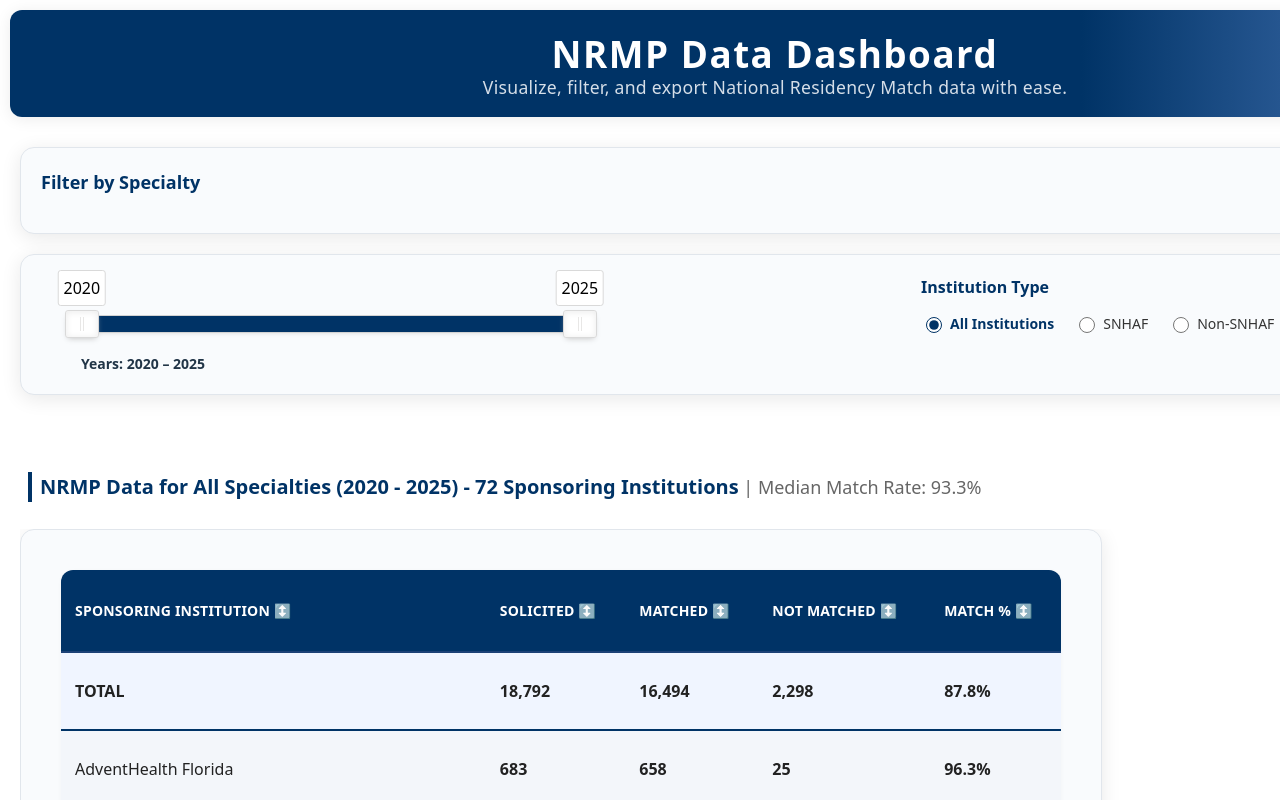
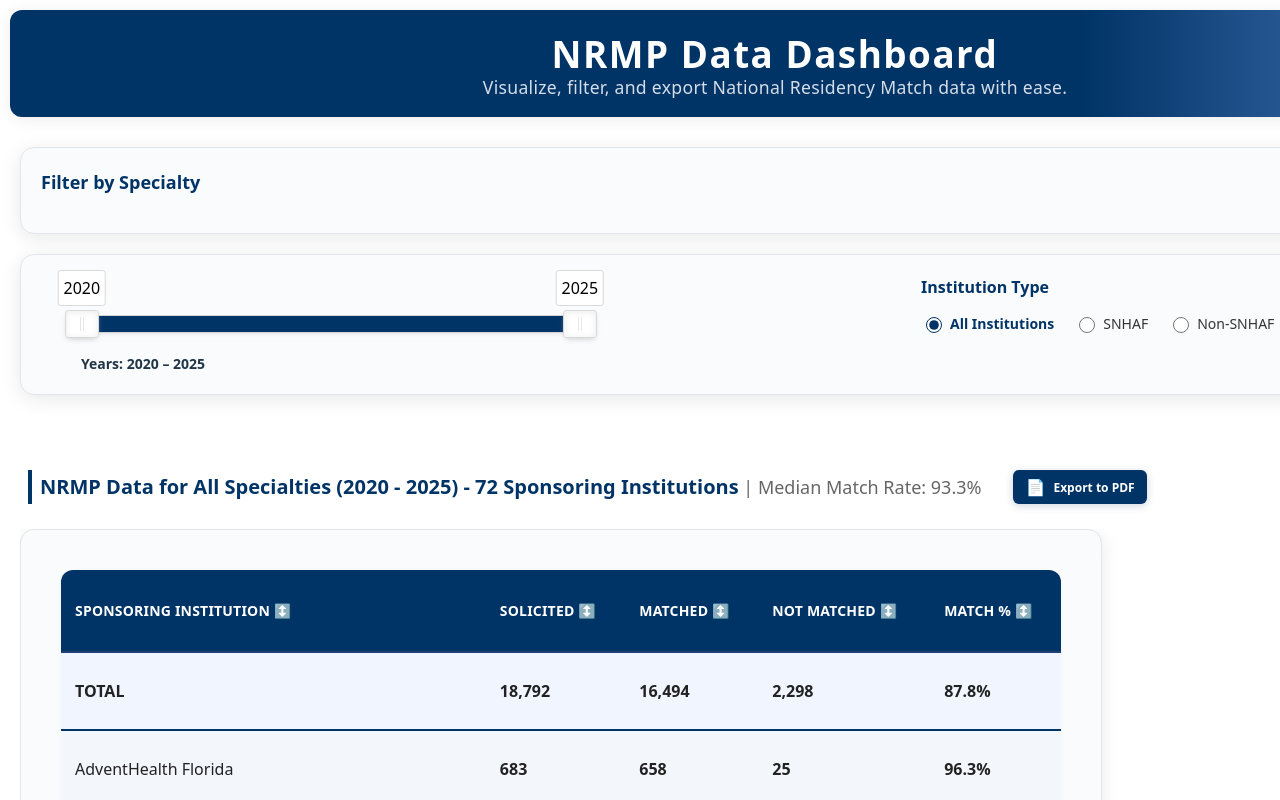
Before and after one commit to flchildrenshospitals/nrmp-dashboard, a React (Vite) app: page / in a window 1280 px wide. Shown: the top 800 px of the page. Built offline with nearby package versions, Linux system fonts and the light colour scheme.

Commit message:
added export to pdf

```diff
--- a/package.json
+++ b/package.json
@@ -13,6 +13,8 @@
   },
   "dependencies": {
     "gh-pages": "^6.3.0",
+    "html2canvas": "^1.4.1",
+    "jspdf": "^3.0.1",
     "nouislider": "^15.8.1",
     "nouislider-react": "^3.4.2",
     "papaparse": "^5.5.3",
--- a/src/components/NRMPTable/NRMPTable.css
+++ b/src/components/NRMPTable/NRMPTable.css
@@ -35,6 +35,16 @@
   margin: 0;
   padding-left: 8px;
   border-left: 4px solid #003366;
+  display: flex;
+  align-items: center;
+  gap: 16px;
+}
+
+.table-title .pdf-export-btn {
+  margin-left: 16px;
+  font-size: 12px;
+  padding: 6px 12px;
+  min-width: 120px;
 }
 
 .median-match-stat {
--- a/src/components/NRMPTable/NRMPTable.jsx
+++ b/src/components/NRMPTable/NRMPTable.jsx
@@ -1,9 +1,11 @@
-import React, { useState } from "react";
+import React, { useState, useRef } from "react";
 import "./NRMPTable.css";
+import PDFExport from "../PDFExport/PDFExport";
 
 export default function NRMPTable({ data, headers, yearRange, selectedSpecialties, snhafFilter, sliderComponent }) {
   const [showYearlyData, setShowYearlyData] = useState(false);
   const [sortConfig, setSortConfig] = useState({ key: null, direction: 'asc' });
+  const summaryTableRef = useRef(null);
 
   if (!data.length) return <div>Loading table...</div>;
 
@@ -180,8 +182,14 @@
       {/* Table Header with Toggle */}
       <div className="table-header-row">
         <h3 className="table-title">
-          NRMP Data for {selectedSpecialties.length === 0 ? "All" : "Selected"} Specialties ({yearRange[0]} - {yearRange[1]}) - {uniqueInstitutionsCount} Sponsoring Institutions
-          <span className="median-match-stat"> | Median Match Rate: {medianMatchPercentage}%</span>
+          <span className="title-text">
+            NRMP Data for {selectedSpecialties.length === 0 ? "All" : "Selected"} Specialties ({yearRange[0]} - {yearRange[1]}) - {uniqueInstitutionsCount} Sponsoring Institutions
+            <span className="median-match-stat"> | Median Match Rate: {medianMatchPercentage}%</span>
+          </span>
+          <PDFExport
+            tableRef={summaryTableRef}
+            filename={`nrmp-summary-${yearRange[0]}-${yearRange[1]}`}
+          />
         </h3>
         <button
           className={`yearly-data-toggle ${showYearlyData ? 'active' : ''}`}
@@ -204,7 +212,7 @@
                 <p>Try selecting different specialties or adjusting the year range.</p>
               </div>
             ) : (
-              <table className="nrmp-table">
+              <table className="nrmp-table" ref={summaryTableRef}>
                 <thead>
                   <tr>
                     {summaryHeaders.map((col) => {
--- /dev/null
+++ b/src/components/PDFExport/PDFExport.css
@@ -0,0 +1,50 @@
+.pdf-export-btn {
+  display: flex;
+  align-items: center;
+  gap: 8px;
+  padding: 8px 16px;
+  background-color: #003366;
+  color: white;
+  border: none;
+  border-radius: 6px;
+  cursor: pointer;
+  font-size: 14px;
+  font-weight: 600;
+  transition: all 0.3s ease;
+  box-shadow: 0 2px 8px rgba(0, 51, 102, 0.2);
+  white-space: nowrap;
+  min-width: 140px;
+  justify-content: center;
+}
+
+.pdf-export-btn:hover:not(:disabled) {
+  background-color: #1c4176;
+  transform: translateY(-1px);
+  box-shadow: 0 4px 12px rgba(0, 51, 102, 0.3);
+}
+
+.pdf-export-btn:disabled {
+  opacity: 0.7;
+  cursor: not-allowed;
+  transform: none;
+}
+
+.export-icon {
+  font-size: 16px;
+  display: inline-block;
+}
+
+.export-spinner {
+  width: 14px;
+  height: 14px;
+  border: 2px solid rgba(255, 255, 255, 0.3);
+  border-top: 2px solid white;
+  border-radius: 50%;
+  animation: spin 1s linear infinite;
+  display: inline-block;
+}
+
+@keyframes spin {
+  0% { transform: rotate(0deg); }
+  100% { transform: rotate(360deg); }
+}
--- /dev/null
+++ b/src/components/PDFExport/PDFExport.jsx
@@ -0,0 +1,101 @@
+import React, { useState } from 'react';
+import html2canvas from 'html2canvas';
+import jsPDF from 'jspdf';
+import './PDFExport.css';
+
+const PDFExport = ({ tableRef, filename = 'nrmp-summary-report' }) => {
+  const [isExporting, setIsExporting] = useState(false);
+
+  const exportToPDF = async () => {
+    if (!tableRef.current) {
+      console.error('Table reference not found');
+      return;
+    }
+
+    setIsExporting(true);
+
+    try {
+      // Create canvas from the table
+      const canvas = await html2canvas(tableRef.current, {
+        scale: 2, // Higher resolution
+        useCORS: true,
+        allowTaint: true,
+        backgroundColor: '#ffffff',
+        logging: false,
+        width: tableRef.current.scrollWidth,
+        height: tableRef.current.scrollHeight,
+      });
+
+      // Calculate PDF dimensions
+      const imgData = canvas.toDataURL('image/png');
+      const pdf = new jsPDF({
+        orientation: 'landscape',
+        unit: 'mm',
+        format: 'a4'
+      });
+
+      // A4 landscape dimensions in mm
+      const pdfWidth = pdf.internal.pageSize.getWidth();
+      const pdfHeight = pdf.internal.pageSize.getHeight();
+
+      // Calculate image dimensions to fit the page
+      const imgWidth = pdfWidth - 20; // 10mm margin on each side
+      const imgHeight = (canvas.height * imgWidth) / canvas.width;
+
+      // Add title
+      pdf.setFontSize(16);
+      pdf.setFont(undefined, 'bold');
+      pdf.text('NRMP Summary Report', 10, 15);
+
+      // Add current date
+      pdf.setFontSize(10);
+      pdf.setFont(undefined, 'normal');
+      const currentDate = new Date().toLocaleDateString();
+      pdf.text(`Generated on: ${currentDate}`, 10, 25);
+
+      // Add the table image
+      const yPosition = 35;
+
+      if (imgHeight > pdfHeight - yPosition - 10) {
+        // If image is too tall, we might need to scale it down further
+        const scaleFactor = (pdfHeight - yPosition - 10) / imgHeight;
+        const scaledWidth = imgWidth * scaleFactor;
+        const scaledHeight = imgHeight * scaleFactor;
+        pdf.addImage(imgData, 'PNG', 10, yPosition, scaledWidth, scaledHeight);
+      } else {
+        pdf.addImage(imgData, 'PNG', 10, yPosition, imgWidth, imgHeight);
+      }
+
+      // Save the PDF
+      pdf.save(`${filename}.pdf`);
+
+    } catch (error) {
+      console.error('Error generating PDF:', error);
+      alert('Error generating PDF. Please try again.');
+    } finally {
+      setIsExporting(false);
+    }
+  };
+
+  return (
+    <button
+      className="pdf-export-btn"
+      onClick={exportToPDF}
+      disabled={isExporting}
+    >
+      {isExporting ? (
+        <>
+          <span className="export-spinner"></span>
+          Exporting...
+        </>
+      ) : (
+        <>
+          <span className="export-icon">📄</span>
+          Export to PDF
+        </>
+      )}
+    </button>
+  );
+};
+
+export default PDFExport;
```
Also changed, not shown: 1 other file (tests, documents, lock files or other folders).
